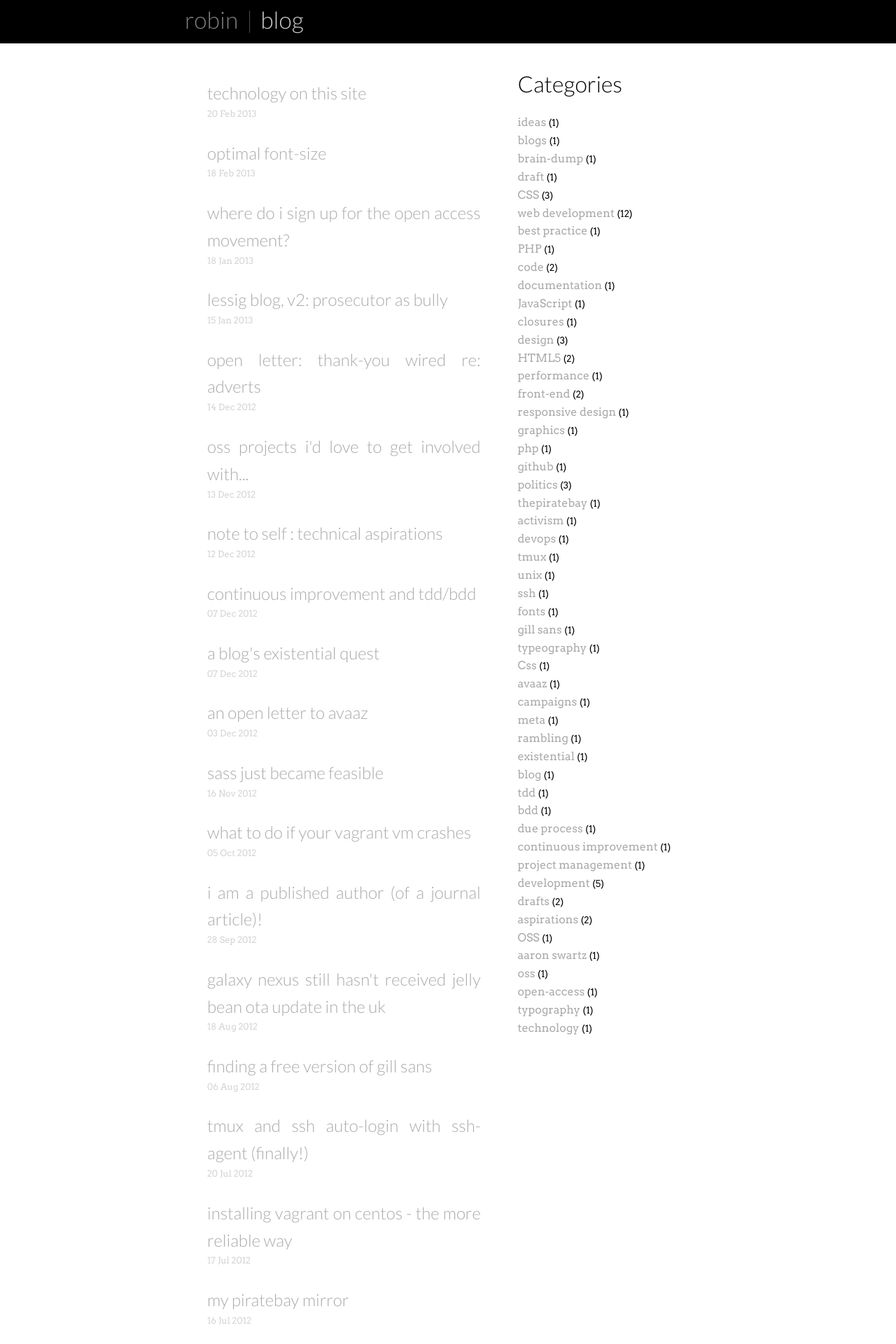
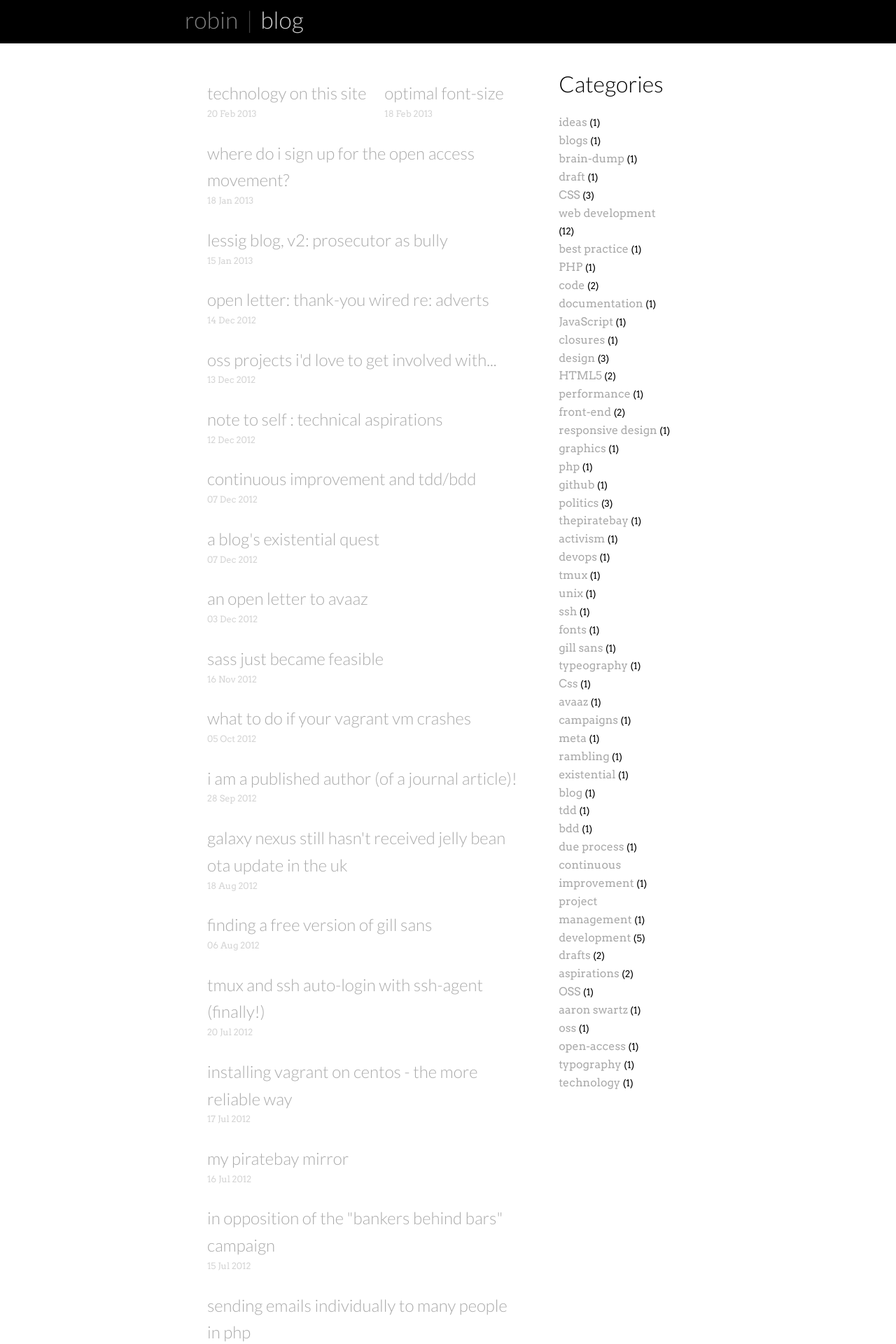
Before and after one commit to nottrobin/robinwinslow.uk, a Jekyll site: the page built from index.html, in a window 1280 px wide. Shown: the top 1920 px of the page at 70% size. Built offline with Jekyll 4.4.1, drawn with Linux system fonts in a browser that asks for light colours.

Commit message:
GH-14 and GH-13 - rudimentary mobile styling and make it so only paragraphs are justified

```diff
--- a/css/rstandard.css
+++ b/css/rstandard.css
@@ -4,7 +4,6 @@ html {
     color: black;
     font-family: Arvo, garamond, serif;
     line-height: 1.618;
-    text-align: justify;
 }
 .dark {
 	background-color: #333;
@@ -13,6 +12,9 @@ html {
 
 h1, h2, p {
     margin: 1em 0 0 0;
+}
+p {
+    text-align: justify;
 }
 
 body {
@@ -38,7 +40,6 @@ a {
 a:hover {
 	color: inherit;
 }
-
 
 /* Hgroup */
 hgroup {
@@ -163,6 +164,7 @@ nav {
 	border-left: 1px solid rgba(255, 255, 255, 0.3);
 	padding: 0 1.618rem;
 	margin-top: 2rem;
+	max-width: 10rem;
 }
 nav h1 {
 	margin-top: 0;
@@ -175,3 +177,16 @@ nav ul {
 .headless {
 	margin-top: 1.618rem;
 }
+
+@media all and (max-width: 35rem) {
+	nav {
+		float: none;
+		width: auto;
+		max-width: none;
+		padding-left: 0;
+		border-left: none;
+	}
+	header address, header hgroup {
+		float: none;
+	}
+}
```
